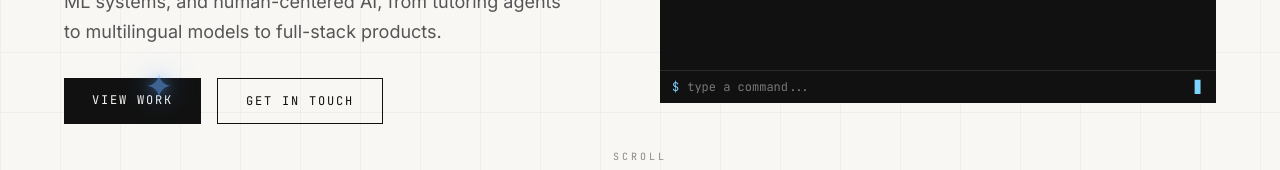
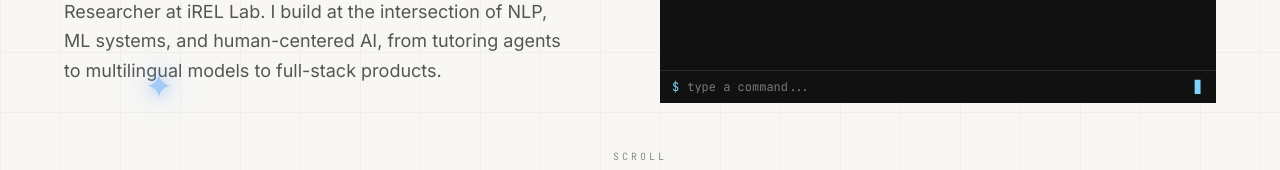
Before and after one commit to prajpenmetsa/portfolio-website, a Next.js app: page / in a window 1280 px wide. Shown: the part 548-718 px from the top of the page. Built offline with nearby package versions, Linux system fonts and the light colour scheme.

Commit message:
some more redundanct fixes

```diff
--- a/app/components/Hero.tsx
+++ b/app/components/Hero.tsx
@@ -55,20 +55,6 @@ export default function Hero() {
             I build at the intersection of NLP, ML systems, and human-centered AI,
             from tutoring agents to multilingual models to full-stack products.
           </p>
-          <div className="flex gap-4 pt-2">
-            <a
-              href="#projects"
-              className="font-mono text-xs tracking-[0.15em] uppercase bg-[#111] text-[#F8F7F4] px-7 py-3.5 hover:bg-[#333] transition-colors"
-            >
-              View Work
-            </a>
-            <a
-              href="#contact"
-              className="font-mono text-xs tracking-[0.15em] uppercase border border-[#111] px-7 py-3.5 hover:bg-[#111] hover:text-[#F8F7F4] transition-all"
-            >
-              Get in Touch
-            </a>
-          </div>
         </div>
 
         {/* RIGHT */}
--- a/app/components/Skills.tsx
+++ b/app/components/Skills.tsx
@@ -91,7 +91,7 @@ function OrbitDiagram() {
       ))}
 
       {/* Legend */}
-      <div className="absolute -bottom-2 left-1/2 -translate-x-1/2 flex gap-4">
+      <div className="absolute -bottom-8 left-1/2 -translate-x-1/2 flex gap-4">
         {categories.map((cat) => (
           <div key={cat.label} className="flex items-center gap-1.5">
             <span
@@ -131,7 +131,7 @@ export default function Skills() {
           ))}
         </div>
 
-        <div className="flex flex-col items-center justify-center h-full pt-8">
+        <div className="flex flex-col items-center justify-center h-full pb-8">
           <OrbitDiagram />
         </div>
       </div>
--- a/app/components/TerminalWidget.tsx
+++ b/app/components/TerminalWidget.tsx
@@ -13,11 +13,13 @@ const COMMANDS: Record<string, string> = {
 
 type Line = { type: "input" | "output"; text: string };
 
+const INITIAL_LINES: Line[] = [
+  { type: "output", text: "Available commands:" },
+  { type: "output", text: "about · skills · projects · research · contact · clear" },
+];
+
 export default function TerminalWidget() {
-  const [lines, setLines] = useState<Line[]>([
-    { type: "output", text: "Available commands:" },
-    { type: "output", text: "about · skills · projects · research · contact · clear" },
-  ]);
+  const [lines, setLines] = useState<Line[]>(INITIAL_LINES);
   const [input, setInput] = useState("");
   const [history, setHistory] = useState<string[]>([]);
   const [histIdx, setHistIdx] = useState(-1);
@@ -35,7 +37,7 @@ export default function TerminalWidget() {
     if (!trimmed) return;
     const result = COMMANDS[trimmed];
     if (result === "__clear__") {
-      setLines([]);
+      setLines(INITIAL_LINES);
     } else {
       const output = result ?? `not found: "${trimmed}". Try "help".`;
       setLines((l) => [
```
